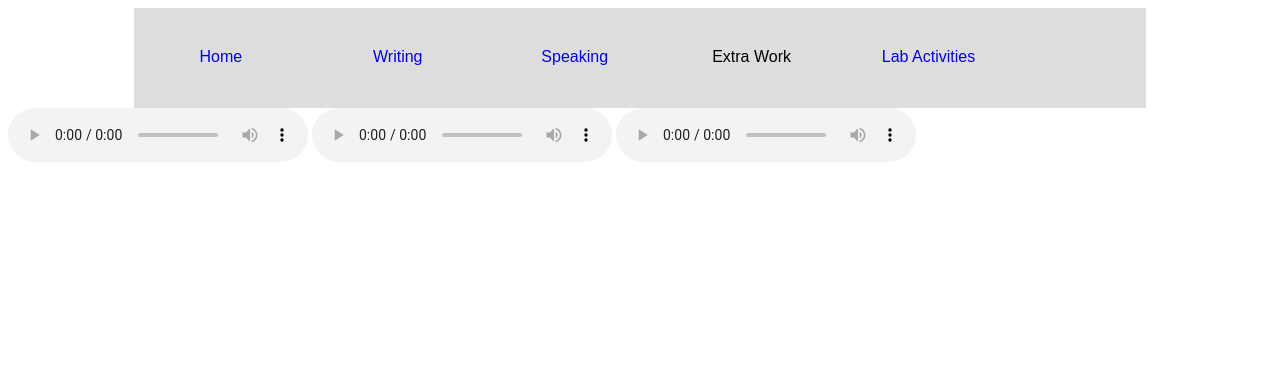
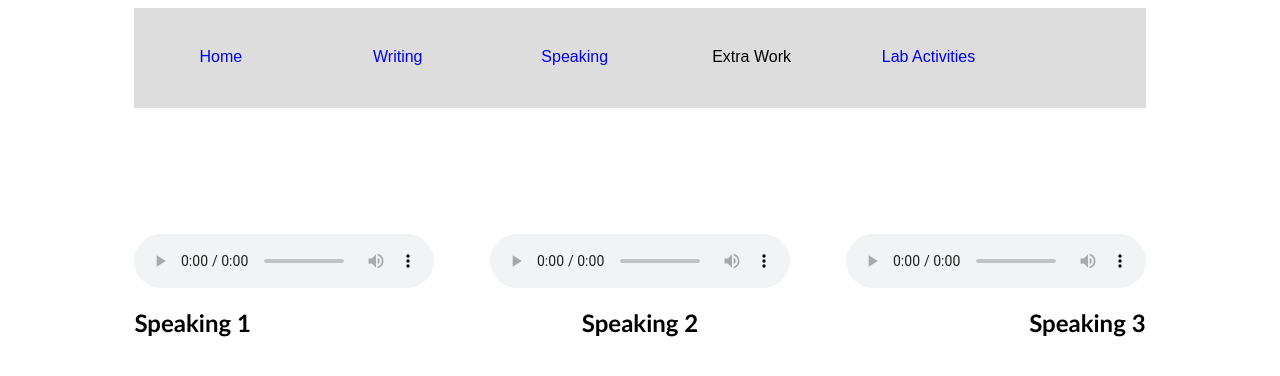
Before and after one commit to akarinaat/business_portfolio, a plain HTML site: page speaking.html in a window 1280 px wide. Drawn offline with Linux system fonts and the light colour scheme.

Commit message:
added audio css

```diff
--- a/speaking.html
+++ b/speaking.html
@@ -19,6 +19,7 @@
     </div>
 </div>
 
+<div id="audio_wrapper">
 
   <audio controls>
     <source src="speaking1.m4a" type="audio/ogg">
@@ -32,7 +33,13 @@
     <source src="speaking3.m4a" type="audio/ogg">
   </audio>
 
+</div>
 
+<div id="speaking">
+  <h2>Speaking 1</h2>
+  <h2>Speaking 2</h2>
+  <h2>Speaking 3</h2>
+</div>
 
 
 
--- a/styles.css
+++ b/styles.css
@@ -71,3 +71,19 @@ img{
   margin: 0 auto;
   margin-top: 20px;
 }
+
+#audio_wrapper{
+  display: flex;
+  margin: 0 auto;
+  width: 80%;
+  justify-content: space-between;
+  margin-top: 10%;
+}
+
+#speaking{
+  display: flex;
+  margin: 0 auto;
+  width: 80%;
+  justify-content: space-between;
+  font-family: 'Gill Sans', 'Gill Sans MT', Calibri, 'Trebuchet MS', sans-serif;
+}
```
Also changed, not shown: labAct.html (+4 -4 lines).
